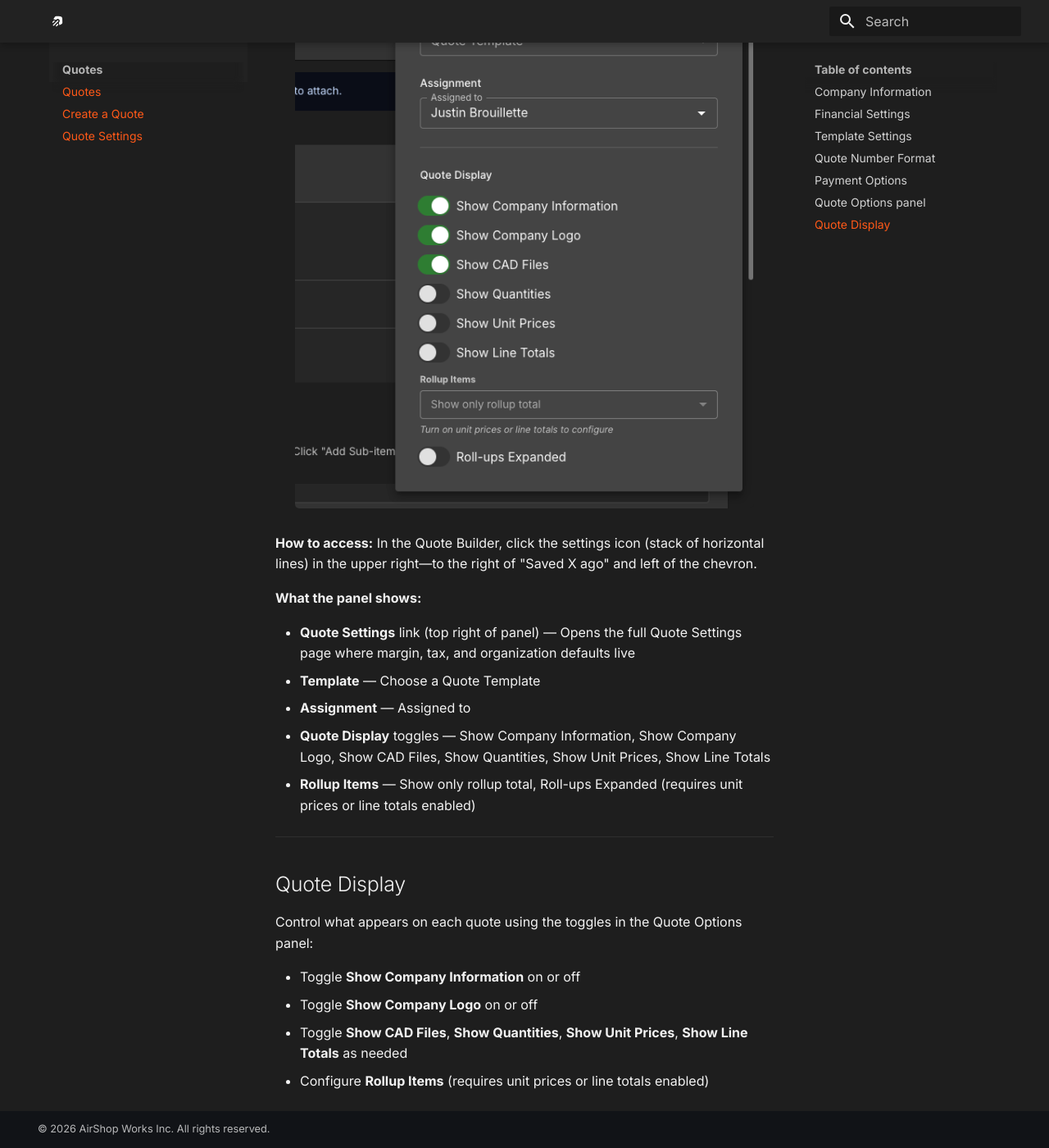
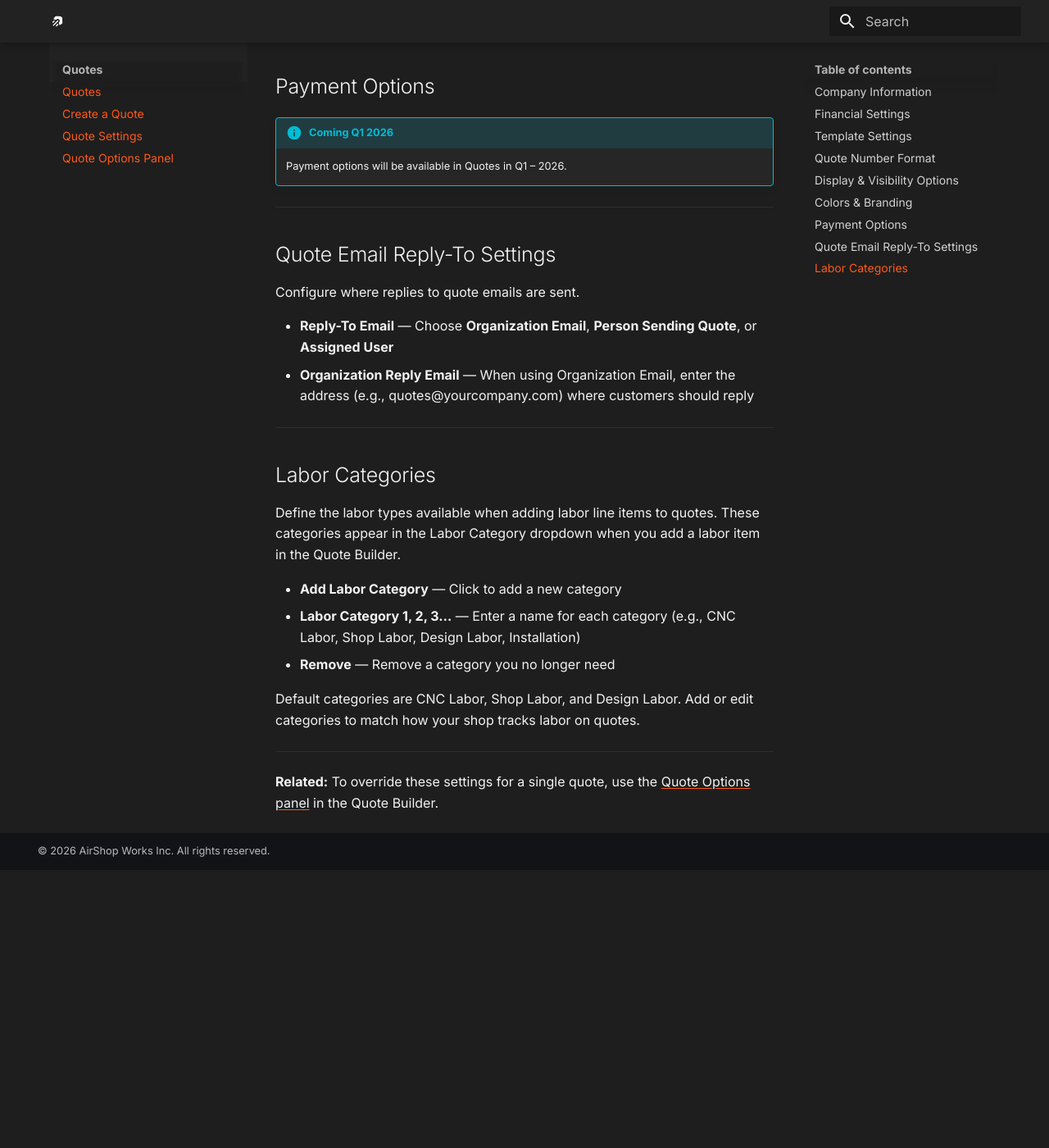
Before and after one commit to jbrewlet/airshop-docs, an MkDocs documentation site: the page built from docs/quote-settings.md, in a window 1280 px wide and 1400 px high, scrolled down 3029 px. Shown: the whole window at 82% size. Built offline with MkDocs 1.6.1 and Material for MkDocs 9.7.7, drawn with Linux system fonts in a browser that asks for light colours; plug-ins that fetch from the network failed and are left out; after the commit the page ends 4090 px from its top, so only the background shows below that; some of the changed text lies outside the part shown.

Commit message:
Add Quote Options Panel documentation and update navigation. Include new image asset for the panel and enhance quote-settings.md with links to the panel for better user guidance.

```diff
--- a/docs/quote-settings.md
+++ b/docs/quote-settings.md
@@ -13,7 +13,7 @@
 [Open Quote Settings](https://airshop.work/settings){ target="_blank" rel="noopener noreferrer" }
 
 ---
-AirShop lets you customize your quotes to match your brand and workflow. Add your logo, control what appears on each quote, and set default margin and tax. Organization-level defaults apply to new quotes unless you override them per quote using the **Quote Options** panel.
+AirShop lets you customize your quotes to match your brand and workflow. Add your logo, control what appears on each quote, and set default margin and tax. Organization-level defaults apply to new quotes unless you override them per quote using the [Quote Options panel](quotes/quote-options-panel.md).
 
 ![Quote Settings page](assets/quote-settings-page.png){ .screenshot }
 
@@ -27,7 +27,7 @@
 - **Phone** — Contact number
 - **Website** — Your company URL
 - **Address** — Multi-line address (e.g., PO Box, city, state, ZIP)
-- **Company Logo** — Upload your logo; turn on **Show Company Logo** in Quote Options for each quote to display it. Confirm the logo appears in quote preview and PDF export.
+- **Company Logo** — Upload your logo; turn on **Show Company Logo** in [Quote Options](quotes/quote-options-panel.md) for each quote to display it. Confirm the logo appears in quote preview and PDF export.
 
 ---
 
@@ -64,6 +64,32 @@
 
 ---
 
+## Display & Visibility Options
+
+Configure default display settings for new quotes and overall quote visibility. Use **Reset to Defaults** to restore Content & Branding, Pricing & Totals Display, and System Options to their defaults.
+
+**Content & Branding** — Show Company Logo, Show Company Information, Show QR Code, Show CAD Files to Customers
+
+**Pricing & Totals Display** — Show Quantities, Show Unit Prices, Show Line Totals. **Rollup Items** — Show only rollup total, or show each sub-item's price (requires unit prices or line totals enabled)
+
+**System Options** — Auto-Save Enabled
+
+---
+
+## Colors & Branding
+
+Customize the visual appearance of your quotes.
+
+- **Brand Color** — Primary accent color
+- **Text Color** — Main text color
+- **Background** — Quote background color
+- **Highlights** — Highlight/alternate row color
+- **Font Family** — Helvetica, Arial, Times, or Georgia
+
+Use the Preview panel to see changes before saving.
+
+---
+
 ## Payment Options
 
 !!! info "Coming Q1 2026"
@@ -71,29 +97,25 @@
 
 ---
 
-## Quote Options panel
+## Quote Email Reply-To Settings
 
-Each quote has a **Settings** button in the upper right that opens the Quote Options panel. Use it to override organization settings for that quote only—for example, when a specific quote needs different display options or styling.
+Configure where replies to quote emails are sent.
 
-![Quote Options panel in Quote Builder](assets/quote-options-panel.png){ .screenshot }
-
-**How to access:** In the Quote Builder, click the settings icon (stack of horizontal lines) in the upper right—to the right of "Saved X ago" and left of the chevron.
-
-**What the panel shows:**
-
-- **Quote Settings** link (top right of panel) — Opens the full Quote Settings page where margin, tax, and organization defaults live
-- **Template** — Choose a Quote Template
-- **Assignment** — Assigned to
-- **Quote Display** toggles — Show Company Information, Show Company Logo, Show CAD Files, Show Quantities, Show Unit Prices, Show Line Totals
-- **Rollup Items** — Show only rollup total, Roll-ups Expanded (requires unit prices or line totals enabled)
+- **Reply-To Email** — Choose **Organization Email**, **Person Sending Quote**, or **Assigned User**
+- **Organization Reply Email** — When using Organization Email, enter the address (e.g., quotes@yourcompany.com) where customers should reply
 
 ---
 
-## Quote Display
+## Labor Categories
 
-Control what appears on each quote using the toggles in the Quote Options panel:
+Define the labor types available when adding labor line items to quotes. These categories appear in the Labor Category dropdown when you add a labor item in the Quote Builder.
 
-- Toggle **Show Company Information** on or off
-- Toggle **Show Company Logo** on or off
-- Toggle **Show CAD Files**, **Show Quantities**, **Show Unit Prices**, **Show Line Totals** as needed
-- Configure **Rollup Items** (requires unit prices or line totals enabled)
+- **Add Labor Category** — Click to add a new category
+- **Labor Category 1, 2, 3…** — Enter a name for each category (e.g., CNC Labor, Shop Labor, Design Labor, Installation)
+- **Remove** — Remove a category you no longer need
+
+Default categories are CNC Labor, Shop Labor, and Design Labor. Add or edit categories to match how your shop tracks labor on quotes.
+
+---
+
+**Related:** To override these settings for a single quote, use the [Quote Options panel](quotes/quote-options-panel.md) in the Quote Builder.
--- /dev/null
+++ b/docs/quotes/quote-options-panel.md
@@ -0,0 +1,35 @@
+---
+title: Quote Options Panel
+description: Override organization settings per quote using the Quote Options panel in the Quote Builder.
+---
+
+# Quote Options Panel
+
+Each quote has a **Settings** button in the upper right that opens the Quote Options panel. Use it to override [Quote Settings](../quote-settings.md) for that quote only—for example, when a specific quote needs different display options or styling.
+
+![Quote Options panel in Quote Builder](../assets/quote-options-panel.png){ .screenshot }
+
+**How to access:** In the Quote Builder, click the settings icon (stack of horizontal lines) in the upper right—to the right of "Saved X ago" and left of the chevron.
+
+**What the panel shows:**
+
+- **Quote Settings** link (top right of panel) — Opens the full [Quote Settings](../quote-settings.md) page where margin, tax, and organization defaults live
+- **Template** — Choose a Quote Template
+- **Assignment** — Assigned to
+- **Quote Display** toggles — Show Company Information, Show Company Logo, Show CAD Files, Show Quantities, Show Unit Prices, Show Line Totals
+- **Rollup Items** — Show only rollup total, Roll-ups Expanded (requires unit prices or line totals enabled)
+
+---
+
+## Quote Display
+
+Control what appears on each quote using the toggles in the Quote Options panel:
+
+- Toggle **Show Company Information** on or off
+- Toggle **Show Company Logo** on or off
+- Toggle **Show CAD Files**, **Show Quantities**, **Show Unit Prices**, **Show Line Totals** as needed
+- Configure **Rollup Items** (requires unit prices or line totals enabled)
+
+---
+
+**Related:** See [Quote Settings](../quote-settings.md) for organization-level defaults (margin, tax, labor categories, etc.).
--- a/mkdocs.yml
+++ b/mkdocs.yml
@@ -100,3 +100,4 @@
     - Quotes: quotes/index.md
     - Create a Quote: quotes/create-quote.md
     - Quote Settings: quote-settings.md
+    - Quote Options Panel: quotes/quote-options-panel.md
--- a/overrides/main.html
+++ b/overrides/main.html
@@ -4,9 +4,6 @@
   {{ super() }}
   <meta name="robots" content="index, follow">
   <meta property="og:type" content="website">
-  <meta property="og:image" content="https://airshop.work/og-image.png">
-  <meta name="twitter:card" content="summary_large_image">
-  <meta name="twitter:image" content="https://airshop.work/og-image.png">
   <script type="application/ld+json">
   {
     "@context": "https://schema.org",
```
Also changed, not shown: docs/quotes/index.md (+1 -0 lines).
